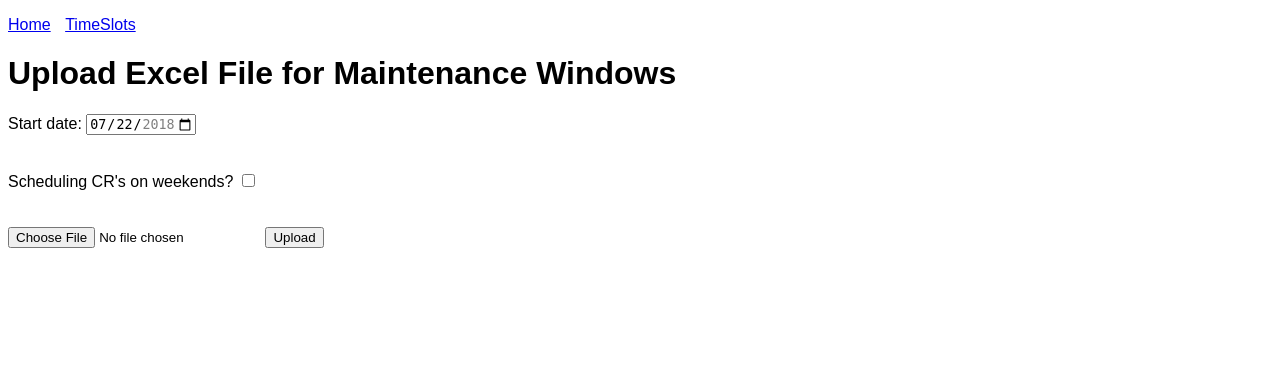
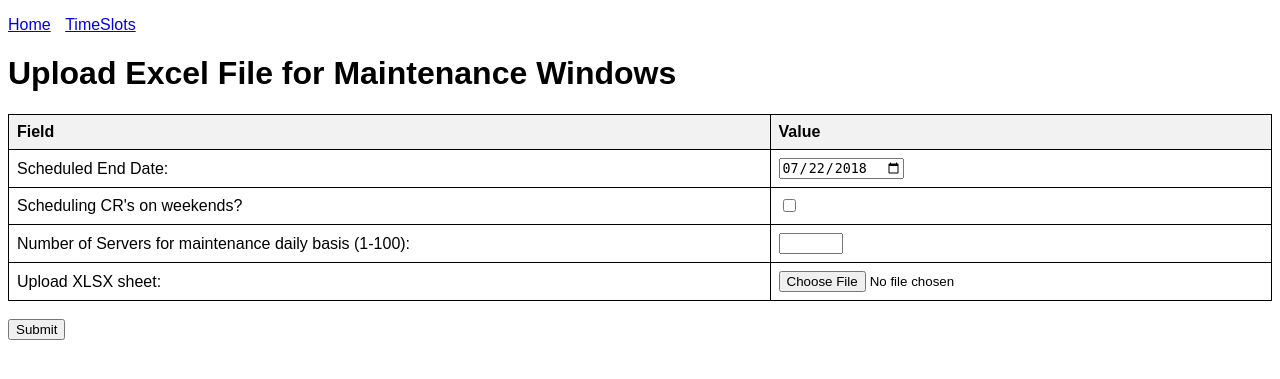
Before and after one commit to srimandarbha/sanscheduler, a Flask app: page /uploads in a window 1280 px wide. Shown: the top 379 px of the page. Run offline with Flask 3, Linux system fonts and the light colour scheme.

Commit message:
upload page modified

```diff
--- a/app.py
+++ b/app.py
@@ -10,6 +10,9 @@ app = Flask(__name__)
 app.config['UPLOAD_FOLDER'] = 'uploads'
 app.config['ALLOWED_EXTENSIONS'] = {'xls', 'xlsx'}
 app.secret_key = 'supersecretkey'  # Needed for flash messages
+app.config['END_DATE'] = ''
+app.config['PLAN_WEEKENDS'] = ''
+app.config['SERVER_LIMIT'] = ''
 
 def allowed_file(filename):
     return '.' in filename and filename.rsplit('.', 1)[1].lower() in app.config['ALLOWED_EXTENSIONS']
@@ -29,6 +32,9 @@ def upload_file():
     file = request.files['file']
     if file.filename == '':
         return redirect(request.url)
+    app.config['END_DATE'] = request.form.get("start")
+    app.config['PLAN_WEEKENDS'] = request.form.get('plan-weekends', 'no')
+    app.config['SERVER_LIMIT'] = request.form['server-limit']
     if file and allowed_file(file.filename):
         filepath = os.path.join(app.config['UPLOAD_FOLDER'], file.filename)
         file.save(filepath)
@@ -169,6 +175,9 @@ def send_reminder():
 def uploaded_file(filename):
     return send_from_directory(app.config['UPLOAD_FOLDER'], filename)
 
+def getServerCount():
+    pass
+
 if __name__ == '__main__':
     if not os.path.exists(app.config['UPLOAD_FOLDER']):
         os.makedirs(app.config['UPLOAD_FOLDER'])
--- a/static/style.css
+++ b/static/style.css
@@ -26,3 +26,10 @@ th, td {
 th {
     background-color: #f2f2f2;
 }
+
+.center {
+    display: flex;
+    justify-content: center;
+    align-items: center;
+    height: 100px; /* adjust the height as needed */
+}
--- a/templates/upload.html
+++ b/templates/upload.html
@@ -5,6 +5,14 @@
     <meta name="viewport" content="width=device-width, initial-scale=1.0">
     <title>Upload Excel</title>
     <link rel="stylesheet" href="{{ url_for('static', filename='style.css') }}">
+    <script>
+        var today = new Date();
+        var dd = String(today.getDate()).padStart(2, '0');
+        var mm = String(today.getMonth() + 1).padStart(2, '0');
+        var yyyy = today.getFullYear();
+        today = yyyy + '-' + mm + '-' + dd;
+        document.getElementById("start").setAttribute("min", today);
+      </script>
 </head>
 <body>
     <ul class="nav">
@@ -13,14 +21,31 @@
     </ul>
     <h1>Upload Excel File for Maintenance Windows</h1>
     <form action="/upload" method="post" enctype="multipart/form-data">
-        <label for="start">Start date:</label>
-        <input type="date" id="start" name="trip-start" value="2018-07-22" min="2018-01-01" max="2018-12-31" /><br><br><br>
-        <label for="crs"> Scheduling CR's on weekends?</label>
-        <input type="checkbox" id="plan-weekends" name="plan-weekends" value="yes"><br><br><br>
-        <input type="file" name="file">
-        <input type="submit" value="Upload"><br>
-        <br>
-
-    </form>
+        <table border="1">
+          <tr>
+            <th>Field</th>
+            <th>Value</th>
+          </tr>
+          <tr>
+            <td><label for="start">Scheduled End Date:</label></td>
+            <td><input type="date" id="start" name="start" value="2018-07-22" min="" max=""></td>
+          </tr>
+          <tr>
+            <td><label for="crs">Scheduling CR's on weekends?</label></td>
+            <td><input type="checkbox" id="plan-weekends" name="plan-weekends" value="yes"></td>
+          </tr>
+          <tr>
+            <td><label for="serverlimit">Number of Servers for maintenance daily basis (1-100):</label></td>
+            <td><input type="number" id="server-limit" name="server-limit" min="1" max="100"></td>
+          </tr>
+          <tr>
+            <td><label for="excelsheet">Upload XLSX sheet:</label></td>
+            <td><input type="file" name="file"></td>
+          </tr>
+        </table>
+        <td colspan="2" align="center">
+            <br><input type="submit" value="Submit"><br>
+        </td>
+      </form>
 </body>
 </html>
```
Also changed, not shown: 1 other file.
